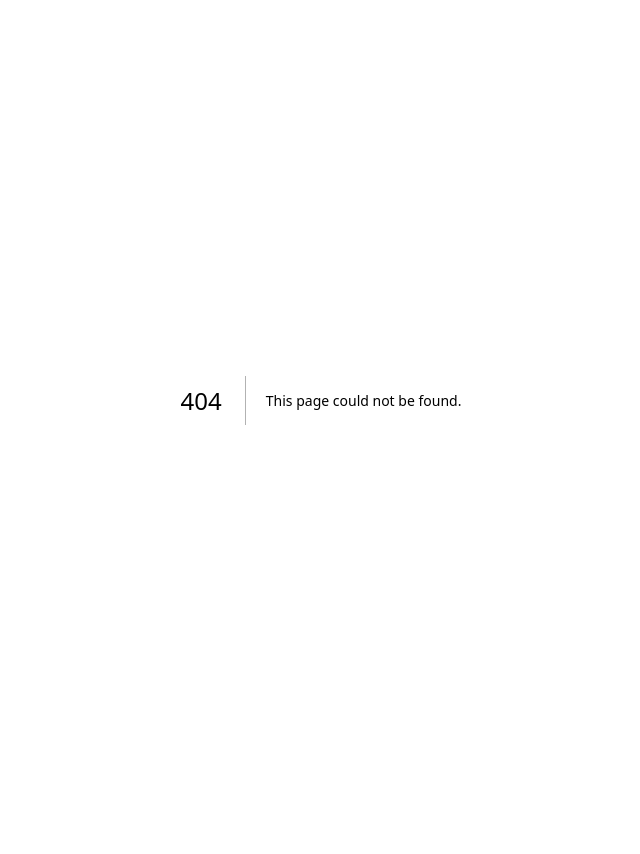
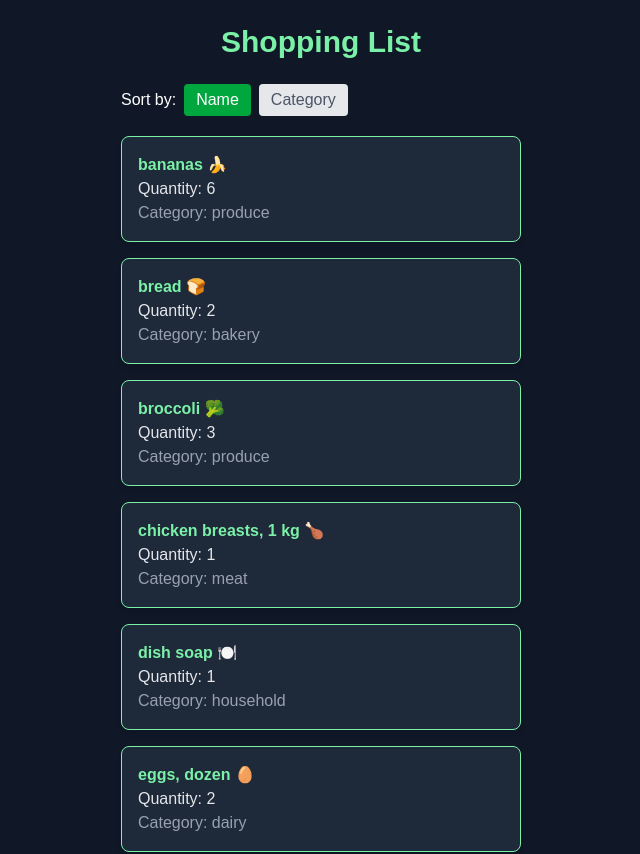
Before and after one commit to phathuy/cprg306-assignments, a Next.js app: page /week-6 in a window 1280 px wide. Before the commit this address had no page. Shown: the top 854 px of the page, without its empty margins (319-959 px from the left). Before the commit the page ends 800 px from the top, so only its background shows below. Built offline with nearby package versions, Linux system fonts and the light colour scheme.

Commit message:
Add week-6 files

```diff
--- a/app/page.js
+++ b/app/page.js
@@ -8,6 +8,7 @@ export default function Home() {
       <Link href="/week-3">Go to Week 3 → </Link>
       <Link href="/week-4">Go to Week 4 → </Link>
       <Link href="/week-5">Go to Week 5 → </Link>
+      <Link href="/week-6">Go to Week 6 → </Link>
     </main>
   );
 }
--- /dev/null
+++ b/app/week-6/item-list.js
@@ -0,0 +1,56 @@
+"use client";
+import Item from "./item";
+import { useState } from "react";
+import items from "./items.json";
+
+export default function ItemList() {
+  const [sortBy, setSortBy] = useState("name");
+
+  const sortedItems = [...items].sort((a, b) => {
+    if (sortBy === "name") {
+      return a.name.localeCompare(b.name);
+    }
+    if (sortBy === "category") {
+      return a.category.localeCompare(b.category);
+    }
+  });
+
+  return (
+    <>
+      <div className="flex items-center justify-start space-x-2 w-100 mb-5">
+        <p className="text-white font-medium">Sort by:</p>
+        <button
+          onClick={() => setSortBy("name")}
+          className={`px-3 py-1 rounded ${
+            sortBy === "name"
+              ? "bg-green-600 text-white"
+              : "bg-gray-200 text-gray-600"
+          }`}
+        >
+          Name
+        </button>
+        <button
+          onClick={() => setSortBy("category")}
+          className={`px-3 py-1 rounded ${
+            sortBy === "category"
+              ? "bg-green-600 text-white"
+              : "bg-gray-200 text-gray-600"
+          }`}
+        >
+          Category
+        </button>
+      </div>
+      <ul>
+        {sortedItems.map((item) => (
+          <li key={item.id}>
+            <Item
+              name={item.name}
+              quantity={item.quantity}
+              category={item.category}
+            />
+          </li>
+        ))}
+      </ul>
+    </>
+  );
+}
--- /dev/null
+++ b/app/week-6/item.js
@@ -0,0 +1,9 @@
+export default function Item({ name, quantity, category }) {
+  return (
+    <div className="bg-gray-800 border border-green-300 rounded-lg p-4 mb-4 shadow-md w-100">
+      <p className="text-green-300 text-base font-semibold">{name}</p>
+      <p className="text-gray-200">Quantity: {quantity}</p>
+      <p className="text-gray-400">Category: {category}</p>
+    </div>
+  );
+}
--- /dev/null
+++ b/app/week-6/items.json
@@ -0,0 +1,74 @@
+[
+  {
+    "id": "1h2GJKH12gkHG31h1H",
+    "name": "milk, 4 L 🥛",
+    "quantity": 1,
+    "category": "dairy"
+  },
+  {
+    "id": "2KJH3k2j3H1k2J3K1H",
+    "name": "bread 🍞",
+    "quantity": 2,
+    "category": "bakery"
+  },
+  {
+    "id": "3h2KJH3k2j3H1k2J3",
+    "name": "eggs, dozen 🥚",
+    "quantity": 2,
+    "category": "dairy"
+  },
+  {
+    "id": "4k2J3K1H2GJKH12gk",
+    "name": "bananas 🍌",
+    "quantity": 6,
+    "category": "produce"
+  },
+  {
+    "id": "5H1h1H2KJH3k2j3H",
+    "name": "broccoli 🥦",
+    "quantity": 3,
+    "category": "produce"
+  },
+  {
+    "id": "6H1k2J3K1H2GJKH1",
+    "name": "chicken breasts, 1 kg 🍗",
+    "quantity": 1,
+    "category": "meat"
+  },
+  {
+    "id": "7gkHG31h1H2KJH3k",
+    "name": "pasta sauce 🍝",
+    "quantity": 3,
+    "category": "canned goods"
+  },
+  {
+    "id": "8j3H1k2J3K1H2GJK",
+    "name": "spaghetti, 454 g 🍝",
+    "quantity": 2,
+    "category": "dry goods"
+  },
+  {
+    "id": "9H12gkHG31h1H2KJ",
+    "name": "toilet paper, 12 pack 🧻",
+    "quantity": 1,
+    "category": "household"
+  },
+  {
+    "id": "10H3k2j3H1k2J3K1",
+    "name": "paper towels, 6 pack",
+    "quantity": 1,
+    "category": "household"
+  },
+  {
+    "id": "11k2J3K1H2GJKH12",
+    "name": "dish soap 🍽️",
+    "quantity": 1,
+    "category": "household"
+  },
+  {
+    "id": "12GJKH12gkHG31h1",
+    "name": "hand soap 🧼",
+    "quantity": 4,
+    "category": "household"
+  }
+]
--- /dev/null
+++ b/app/week-6/page.js
@@ -0,0 +1,10 @@
+import ItemList from "./item-list";
+
+export default function Page() {
+  return (
+    <main className="min-h-screen bg-gray-900 flex flex-col items-center p-6">
+      <h1 className="text-3xl font-bold text-green-300 mb-6">Shopping List</h1>
+      <ItemList />
+    </main>
+  );
+}
```
